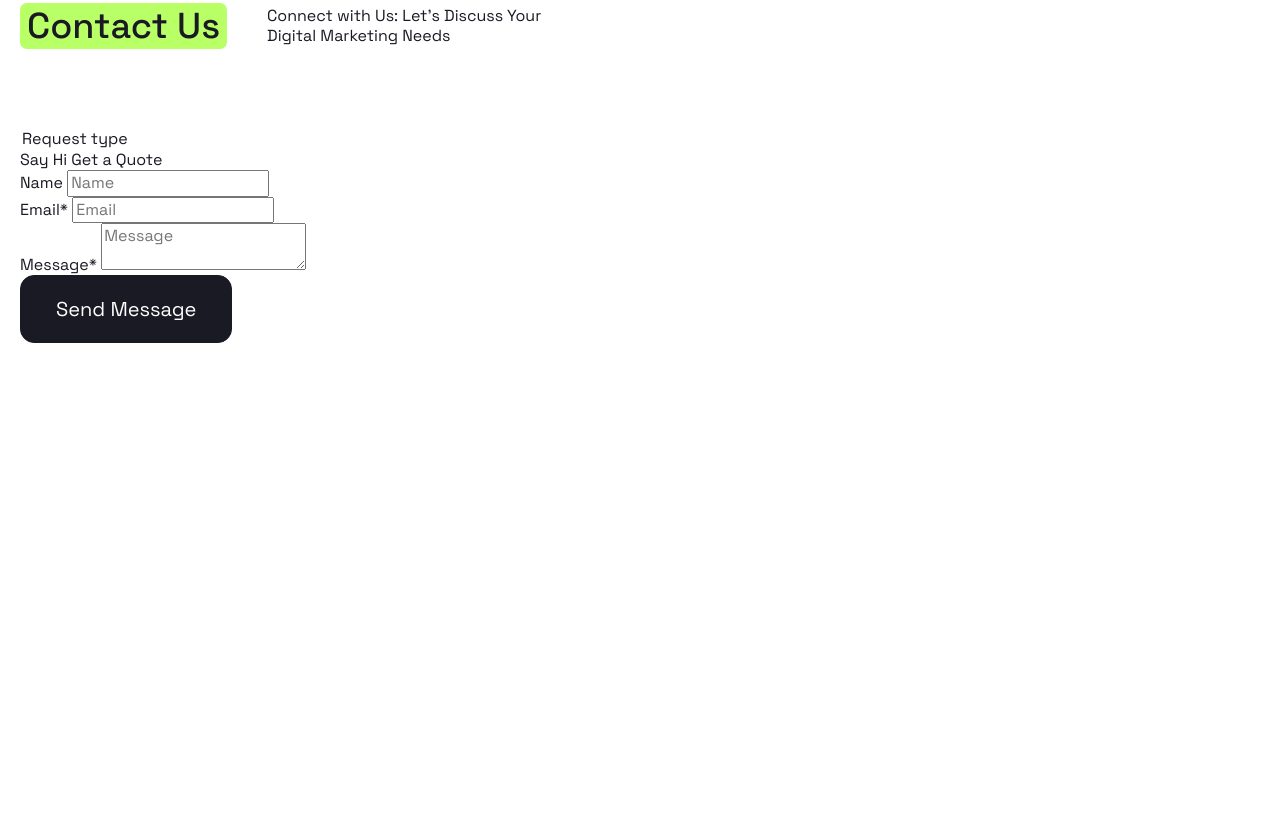
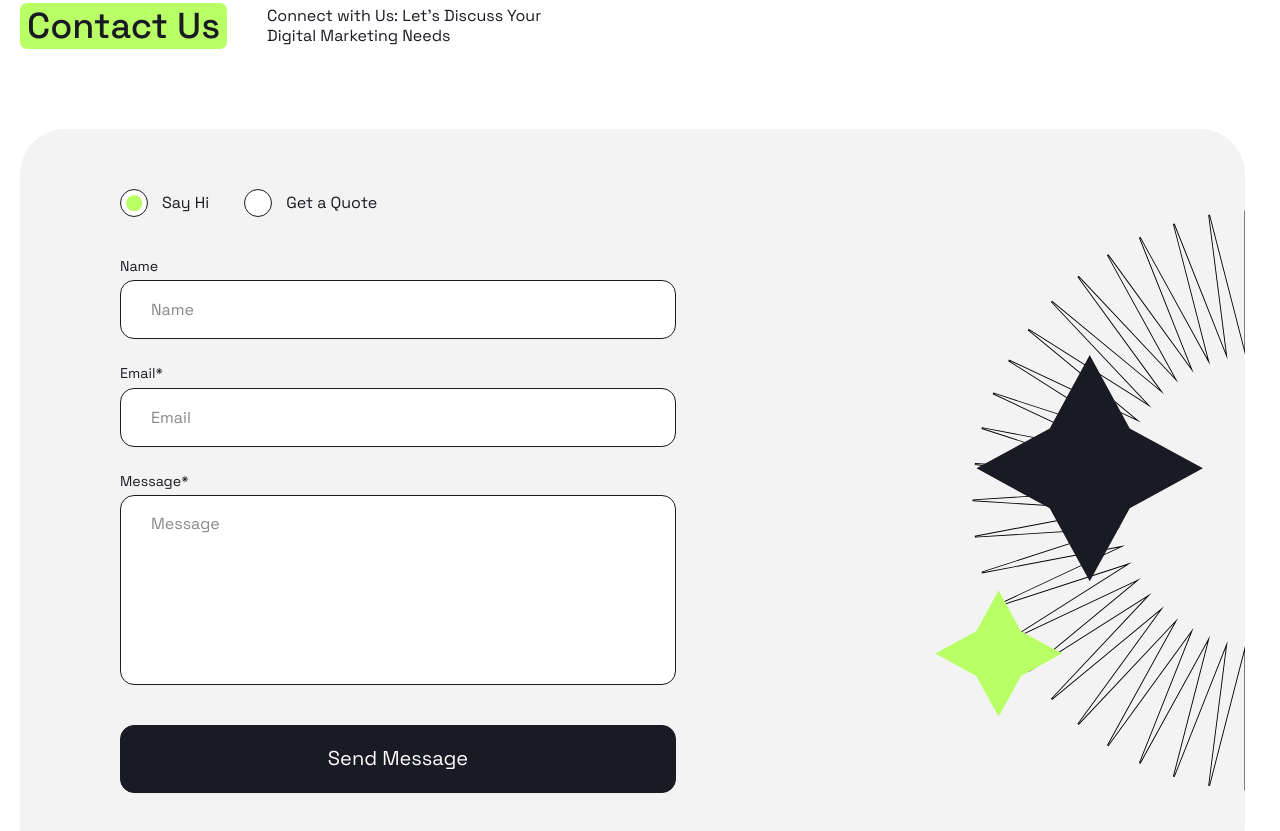
Before and after one commit to sabyrka64/positivus, a website: page index.html in a window 1280 px wide. Shown: the part 6460-7291 px from the top of the page. Before the commit the page ends 6853 px from the top, so only its background shows below. Drawn offline with Linux system fonts and the light colour scheme.

Commit message:
style: add contact us section styles

```diff
--- a/index.html
+++ b/index.html
@@ -958,7 +958,7 @@
           <div class="contact-us">
             <form class="contact-us__form">
               <fieldset class="contact-us__request-types radios">
-                <legend class="radios__title">Request type</legend>
+                <legend class="radios__title visually-hidden">Request type</legend>
                 <label class="radios__item radio">
                   <input class="radio__input visually-hidden" name="request-type" type="radio" value="Say Hi" checked />
                   <span class="radio__emulator"></span>
--- /dev/null
+++ b/styles/components/_field.scss
@@ -0,0 +1,39 @@
+@use '../helpers' as *;
+
+.field {
+  display: flex;
+  flex-direction: column;
+  align-items: start;
+  row-gap: 5px;
+
+  &__label {
+    @include fluid-text(16, 14);
+  }
+
+  &__input {
+    width: 100%;
+    height: var(--input-height);
+    padding-inline: 30px;
+    border: var(--border);
+    border-radius: var(--border-radius);
+
+    @include hover {
+      background-color: var(--color-accent);
+    }
+
+    &:focus {
+      border-color: var(--color-accent);
+      outline: none;
+    }
+
+    &::placeholder {
+      color: var(--color-gray-alt);
+    }
+
+    &--textarea {
+      height: 190px;
+      padding-block: 18px;
+      resize: none;
+    }
+  }
+}
--- a/styles/components/_index.scss
+++ b/styles/components/_index.scss
@@ -7,3 +7,6 @@
 @forward 'team-card';
 @forward 'review-card';
 @forward 'pagination';
+@forward 'radios';
+@forward 'radio';
+@forward 'field';
--- /dev/null
+++ b/styles/components/_radio.scss
@@ -0,0 +1,38 @@
+@use '../helpers' as *;
+
+.radio {
+  display: flex;
+  align-items: center;
+  column-gap: 14px;
+  transition-duration: var(--transition-duration);
+
+  @include hover {
+    opacity: 0.6;
+  }
+
+  &__input {
+    &:not(:checked) + .radio__emulator::after {
+      opacity: 0;
+    }
+  }
+
+  &__emulator {
+    @include flex-center;
+    @include square(28px);
+
+    position: relative;
+    background-color: var(--color-light);
+    border: var(--border);
+    border-radius: 50%;
+
+    &::after {
+      @include abs-center;
+      @include square(60%);
+
+      content: '';
+      background-color: var(--color-accent);
+      border-radius: inherit;
+      transition-duration: var(--transition-duration);
+    }
+  }
+}
--- /dev/null
+++ b/styles/components/_radios.scss
@@ -0,0 +1,4 @@
+.radios {
+  display: flex;
+  column-gap: 35px;
+}
--- /dev/null
+++ b/styles/sections/_contact-us.scss
@@ -0,0 +1,35 @@
+.contact-us {
+  position: relative;
+  padding: 60px 100px 80px;
+  background-color: var(--color-gray);
+  border-radius: var(--border-radius-large);
+  overflow-x: hidden;
+
+  &::after {
+    --contactusImageOffsetY: 62px;
+
+    content: '';
+    position: absolute;
+    top: 50%;
+    left: 100%;
+    translate: -50% -50%;
+    height: calc(100% - var(--contactusImageOffsetY) * 2);
+    aspect-ratio: 1;
+    background: url('../../assets/images/backgrounds/contact-us-bg.svg') center/contain no-repeat;
+  }
+
+  &__form,
+  &__body {
+    display: flex;
+    flex-direction: column;
+  }
+
+  &__form {
+    row-gap: 40px;
+    max-width: 556px;
+  }
+
+  &__body {
+    row-gap: 25px;
+  }
+}
--- a/styles/sections/_index.scss
+++ b/styles/sections/_index.scss
@@ -5,3 +5,4 @@
 @forward 'process';
 @forward 'team';
 @forward 'reviews';
+@forward 'contact-us';
```
Also changed, not shown: assets/images/backgrounds/contact-us-bg.svg (added), styles/main.css.
